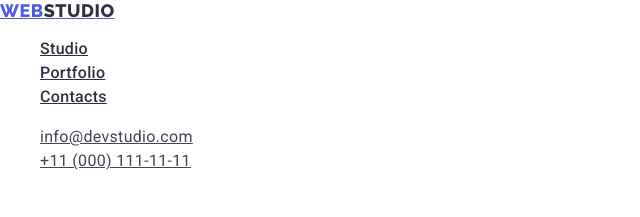
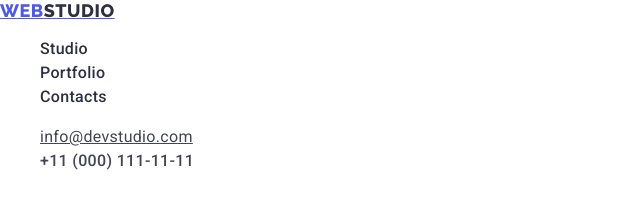
Before and after one commit to paawel01/goit-markup-hw-07-copy, a plain HTML site: page index.html in a window 1280 px wide. Shown: the top 217 px of the page, 0-640 px from the left. Drawn offline with nearby package versions, Linux system fonts and the light colour scheme.

Commit message:
Update index.html

```diff
--- a/index.html
+++ b/index.html
@@ -13,14 +13,14 @@
   <body>
     <header>
       <nav>
-        <a href="./index.html" class="logo" class="link">
+        <a href="./index.html" class="logo link">
           Web<span class="nav-logo">studio</span></a>
 
 
         <ul class="list">
-          <li><a href="./index.html" class="nav-links" class="link">Studio</a></li>
-          <li><a href="./portfolio.html" class="nav-links" class="link">Portfolio</a></li>
-          <li><a href="" class="nav-links" class="link">Contacts</a></li>
+          <li><a href="./index.html" class="nav-links link">Studio</a></li>
+          <li><a href="./portfolio.html" class="nav-links link">Portfolio</a></li>
+          <li><a href="" class="nav-links link">Contacts</a></li>
         </ul>
       </nav>
       <address>
@@ -31,7 +31,7 @@
             >
           </li>
           <li>
-            <a href="tell:+110001111111" class="contact-list" class="link"
+            <a href="tell:+110001111111" class="contact-list link"
               >+11 (000) 111-11-11</a
             >
           </li>
@@ -157,7 +157,7 @@
     </main>
 
     <footer>
-      <a href="./index.html" class="footer-logo" class="link">Web<span class="highlight">Studio</span></a>
+      <a href="./index.html" class="footer-logo link">Web<span class="highlight">Studio</span></a>
       <p class="footer-text">
         Increase the flow of customers and sales for your business with digital
         marketing & growth solutions.
```
